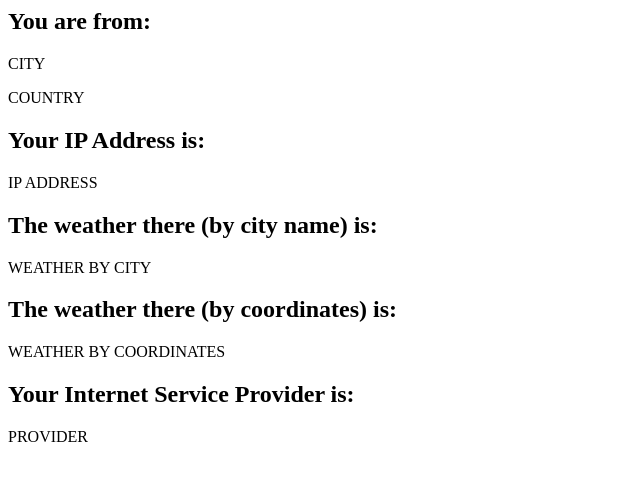
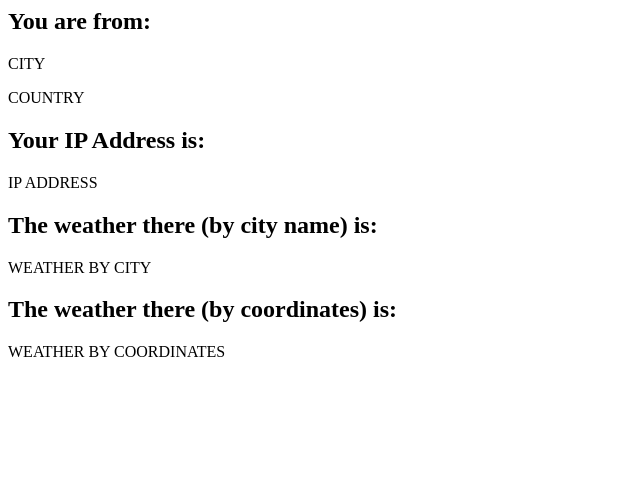
Before and after one commit to JamirObando/Jamirobando.github.io, a plain HTML site: page index.html in a window 1280 px wide. Shown: the whole page, without its empty margins (0-640 px from the left). Drawn offline with Linux system fonts and the light colour scheme; no server answers.

Commit message:
index.html

```diff
--- a/index.html
+++ b/index.html
@@ -17,9 +17,6 @@
 
   <h2>The weather there (by coordinates) is: </h2>
   <p id="weatherCoords">WEATHER BY COORDINATES</p>
-
-  <h2>Your Internet Service Provider is:</h2>
-  <p id="isp">PROVIDER</p>
 
   <script>
     async function loadLocation() {
```
